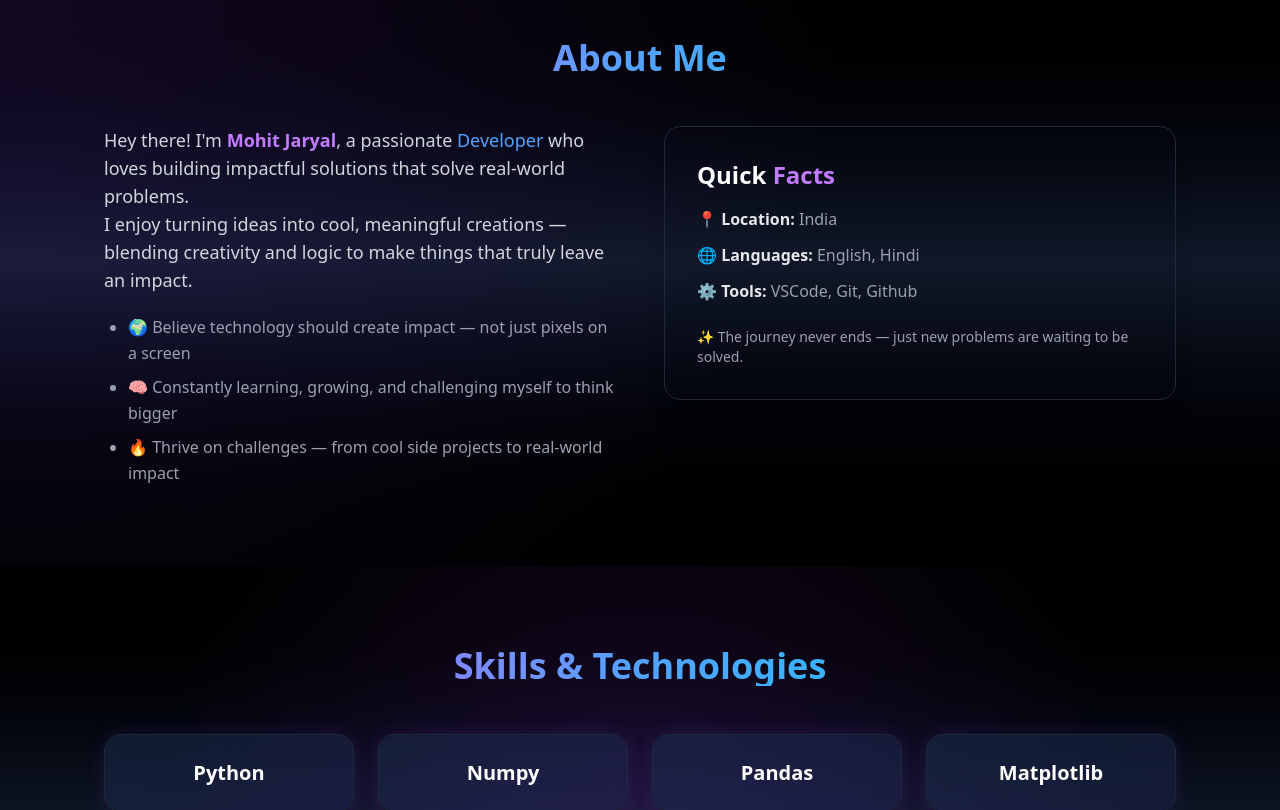
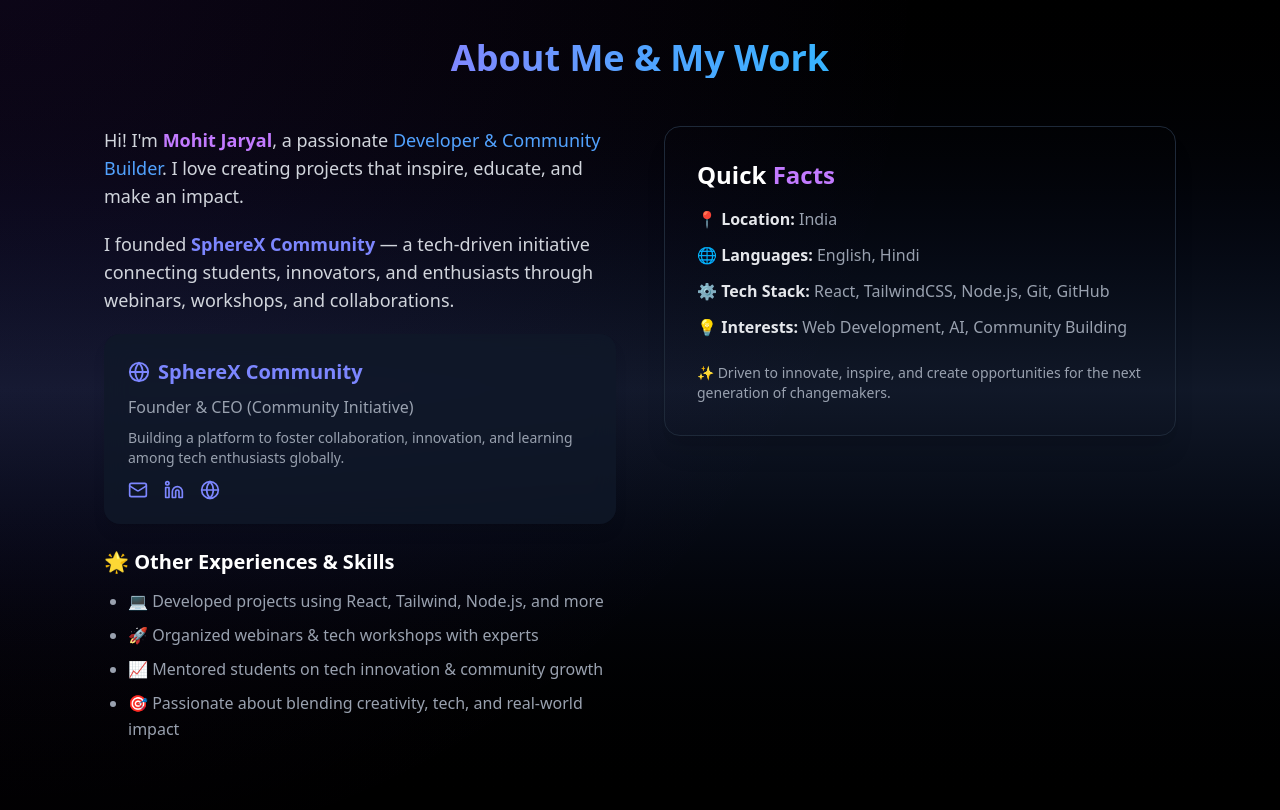
Before and after one commit to mohitjaryal/my-portfolio, a React (Vite) app in the folder portfolio/: page / in a window 1280 px wide. Shown: the part 660-1470 px from the top of the page. Built offline with nearby package versions, Linux system fonts and the light colour scheme.

Commit message:
Update About.jsx

```diff
--- a/portfolio/src/components/About.jsx
+++ b/portfolio/src/components/About.jsx
@@ -1,4 +1,5 @@
 import React from "react";
+import { Mail, Linkedin, Globe } from "lucide-react";
 import { motion } from "framer-motion";
 
 export default function About() {
@@ -8,9 +9,10 @@
       className="py-20 bg-gradient-to-b from-black via-gray-900 to-black relative overflow-hidden"
     >
       {/* subtle background glow */}
-      <div className="absolute inset-0 bg-[radial-gradient(circle_at_top_left,rgba(124,58,237,0.15),transparent_60%)]" />
+      <div className="absolute inset-0 bg-[radial-gradient(circle_at_top_left,rgba(124,58,237,0.1),transparent_60%)]" />
 
       <div className="relative max-w-6xl mx-auto px-6 md:px-10">
+        {/* Section Title */}
         <motion.h2
           initial={{ opacity: 0, y: 20 }}
           whileInView={{ opacity: 1, y: 0 }}
@@ -18,10 +20,11 @@
           viewport={{ once: true }}
           className="text-4xl font-extrabold mb-12 text-center bg-clip-text text-transparent bg-gradient-to-r from-purple-500 via-blue-400 to-cyan-400"
         >
-          About Me
+          About Me & My Work
         </motion.h2>
 
         <div className="grid md:grid-cols-2 gap-12 items-start">
+          {/* Left Side: Intro & Experience */}
           <motion.div
             initial={{ x: -30, opacity: 0 }}
             whileInView={{ x: 0, opacity: 1 }}
@@ -30,34 +33,59 @@
             className="text-gray-300 leading-relaxed"
           >
             <p className="mb-5 text-lg">
-              Hey there! I'm{" "}
-              <span className="font-semibold text-purple-400">
-                Mohit Jaryal
-              </span>
-              , a passionate <span className="text-blue-400">Developer</span>{" "}
-              who loves building impactful solutions that solve real-world
-              problems.
-              <br />I enjoy turning ideas into cool, meaningful creations —
-              blending creativity and logic to make things that truly leave an
-              impact.
+              Hi! I'm <span className="font-semibold text-purple-400">Mohit Jaryal</span>, a passionate <span className="text-blue-400">Developer & Community Builder</span>.
+              I love creating projects that inspire, educate, and make an impact.
             </p>
 
+            <p className="mb-5 text-lg">
+              I founded <span className="font-semibold text-indigo-400">SphereX Community</span> — a tech-driven initiative connecting students, innovators, and enthusiasts through webinars, workshops, and collaborations.
+            </p>
+
+            {/* SphereX Experience */}
+            <div className="bg-gray-900/80 backdrop-blur-md rounded-2xl p-6 shadow-lg mb-6">
+              <h3 className="text-xl font-semibold text-indigo-400 mb-2 flex items-center gap-2">
+                <Globe size={22} /> SphereX Community
+              </h3>
+              <p className="text-gray-400 mb-2">Founder & CEO (Community Initiative)</p>
+              <p className="text-gray-400 text-sm mb-3">
+                Building a platform to foster collaboration, innovation, and learning among tech enthusiasts globally.
+              </p>
+              <div className="flex items-center gap-4">
+                <a
+                  href="mailto:spherexcommunity@gmail.com"
+                  className="text-indigo-400 hover:text-indigo-300 transition-colors"
+                >
+                  <Mail size={20} />
+                </a>
+                <a
+                  href="https://www.linkedin.com/in/mohitjaryal"
+                  target="_blank"
+                  rel="noopener noreferrer"
+                  className="text-indigo-400 hover:text-indigo-300 transition-colors"
+                >
+                  <Linkedin size={20} />
+                </a>
+                <a
+                  href="https://spherexcommunity.netlify.app"
+                  target="_blank"
+                  rel="noopener noreferrer"
+                  className="text-indigo-400 hover:text-indigo-300 transition-colors"
+                >
+                  <Globe size={20} />
+                </a>
+              </div>
+            </div>
+
+            <h3 className="font-semibold text-xl mb-3 text-white">🌟 Other Experiences & Skills</h3>
             <ul className="list-disc pl-6 text-gray-400 space-y-2">
-              <li>
-                🌍 Believe technology should create impact — not just pixels on
-                a screen
-              </li>
-              <li>
-                🧠 Constantly learning, growing, and challenging myself to think
-                bigger
-              </li>
-              <li>
-                🔥 Thrive on challenges — from cool side projects to real-world
-                impact
-              </li>
+              <li>💻 Developed projects using React, Tailwind, Node.js, and more</li>
+              <li>🚀 Organized webinars & tech workshops with experts</li>
+              <li>📈 Mentored students on tech innovation & community growth</li>
+              <li>🎯 Passionate about blending creativity, tech, and real-world impact</li>
             </ul>
           </motion.div>
 
+          {/* Right Side: Quick Facts */}
           <motion.div
             initial={{ x: 30, opacity: 0 }}
             whileInView={{ x: 0, opacity: 1 }}
@@ -78,13 +106,16 @@
                 <span className="text-gray-400">English, Hindi</span>
               </p>
               <p>
-                <strong className="text-gray-200">⚙️ Tools:</strong>{" "}
-                <span className="text-gray-400">VSCode, Git, Github</span>
+                <strong className="text-gray-200">⚙️ Tech Stack:</strong>{" "}
+                <span className="text-gray-400">React, TailwindCSS, Node.js, Git, GitHub</span>
+              </p>
+              <p>
+                <strong className="text-gray-200">💡 Interests:</strong>{" "}
+                <span className="text-gray-400">Web Development, AI, Community Building</span>
               </p>
             </div>
             <div className="mt-6 text-sm text-gray-400">
-              ✨ The journey never ends — just new problems are waiting to be
-              solved.
+              ✨ Driven to innovate, inspire, and create opportunities for the next generation of changemakers.
             </div>
           </motion.div>
         </div>
```
